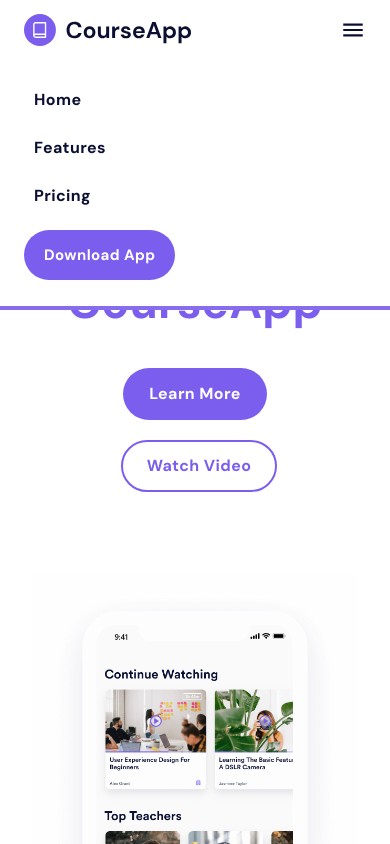
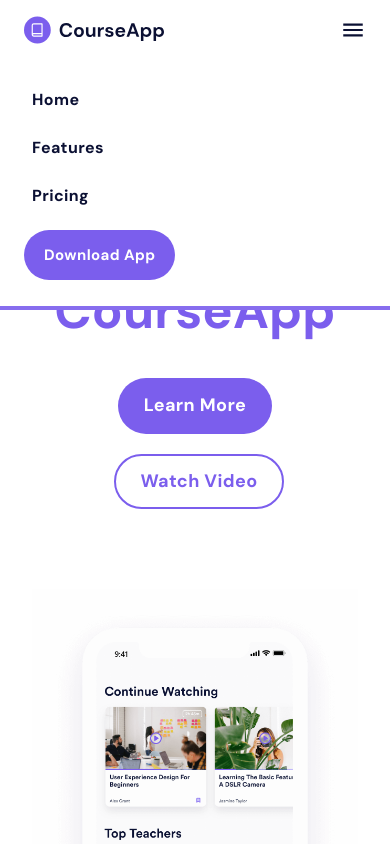
Before and after one commit to anujkamboj7/course-app, a Next.js app: page / in a window 390 px wide. Both pictures are taken after a click on the icon 353 px from the left and 30 px from the top of the page. Shown: the top 844 px of the page. Built offline with nearby package versions, Linux system fonts and the light colour scheme.

Commit message:
fix fontSize issue

```diff
--- a/package.json
+++ b/package.json
@@ -17,6 +17,7 @@
     "react": "17.0.2",
     "react-dom": "17.0.2",
     "react-icons": "^4.3.1",
+    "react-scroll": "^1.8.5",
     "swiper": "^8.0.6"
   },
   "devDependencies": {
--- a/src/components/Hero.jsx
+++ b/src/components/Hero.jsx
@@ -33,10 +33,10 @@ const Hero = () => {
               sx={{
                 width: { sm: "100%", md: "70%", lg: "75%" },
                 mx: "auto",
-                fontSize: { sm: "46px", md: "64px", lg: "72px" },
+                fontSize: { sm: "13vw", md: "64px", lg: "72px" },
                 fontWeight: "bold",
                 textAlign: "center",
-                lineHeight: { sm: "52px", md: "70px", lg: "78px" },
+                lineHeight: { sm: "14vw", md: "70px", lg: "78px" },
               }}
             >
               Learn anything you want with{" "}
@@ -44,10 +44,10 @@ const Hero = () => {
                 as='span'
                 color='primary.main'
                 sx={{
-                  fontSize: { sm: "46px", md: "64px", lg: "72px" },
+                  fontSize: { sm: "13vw", md: "64px", lg: "72px" },
                   fontWeight: "bold",
                   textAlign: "center",
-                  lineHeight: { sm: "52px", md: "70px", lg: "78px" },
+                  lineHeight: { sm: "14vw", md: "70px", lg: "78px" },
                 }}
               >
                 CourseApp
@@ -76,7 +76,7 @@ const Hero = () => {
                   display: "inline-block",
                   borderRadius: "40px",
                   textTransform: "none",
-                  fontSize: { sm: 16, md: 18 },
+                  fontSize: { sm: 18 },
                   letterSpacing: 0.4,
                   fontWeight: 700,
                   boxShadow: "none",
@@ -101,7 +101,7 @@ const Hero = () => {
                   ml: 1,
                   borderRadius: "40px",
                   textTransform: "none",
-                  fontSize: { sm: 16, md: 18 },
+                  fontSize: { sm: 18 },
                   letterSpacing: 0.4,
                   boxShadow: "none",
                   fontWeight: 700,
--- a/src/components/Navbar.jsx
+++ b/src/components/Navbar.jsx
@@ -1,17 +1,17 @@
 import Box from "@mui/material/Box";
 import Container from "@mui/material/Container";
-import Link from "@mui/material/Link";
 import Image from "next/image";
 import Button from "@mui/material/Button";
 import MenuIcon from "@mui/icons-material/Menu";
 import { useState } from "react";
+import { Link } from "react-scroll";
 
 const Navbar = () => {
   const [showMenu, setShowMenu] = useState(false);
   const pages = [
-    { name: "Home", url: "/" },
-    { name: "Features", url: "#features" },
-    { name: "Pricing", url: "#pricing" },
+    { name: "Home", url: "home" },
+    { name: "Features", url: "features" },
+    { name: "Pricing", url: "pricing" },
   ];
 
   return (
@@ -26,13 +26,28 @@ const Navbar = () => {
         }}
         maxWidth='xl'
       >
-        <Link href='/' sx={{ height: 32, width: 167, position: "relative" }}>
+        <Link
+          to='home'
+          spy={true}
+          smooth={true}
+          duration={2000}
+          smooth='easeInQuad'
+        >
+          <Box
+            sx={{
+              height: 32,
+              width: { sm: 140, md: 167 },
+              position: "relative",
+              cursor: "pointer",
+            }}
+          >
             <Image
               src='/logo.svg'
               layout='fill'
               alt='CourseApp-branding'
               priority
             />
+          </Box>
         </Link>
 
         <Box
@@ -41,10 +56,16 @@ const Navbar = () => {
           }}
         >
           {pages.map((page) => (
+            <Link
+              to={page.url}
+              spy={true}
+              smooth={true}
+              duration={2000}
+              smooth='easeInQuad'
+              key={page.name}
+            >
               <Button
-              href={page.url}
                 size='medium'
-              key={page.name}
                 sx={{
                   py: "8px",
                   px: "15px",
@@ -63,9 +84,16 @@ const Navbar = () => {
               >
                 {page.name}
               </Button>
+            </Link>
           ))}
+          <Link
+            to='download'
+            spy={true}
+            smooth={true}
+            duration={2000}
+            smooth='easeInQuad'
+          >
             <Button
-            href='#download'
               variant='contained'
               sx={{
                 color: "#fff",
@@ -86,6 +114,7 @@ const Navbar = () => {
             >
               Download Now
             </Button>
+          </Link>
         </Box>
 
         {/* Mobile Menu */}
@@ -108,15 +137,25 @@ const Navbar = () => {
             }}
           >
             {pages.map((page) => (
+              <Link
+                to={page.url}
+                spy={true}
+                smooth={true}
+                duration={1500}
+                smooth='easeInQuad'
+                style={{
+                  width: "100%",
+                }}
+                onClick={() => setShowMenu(false)}
+              >
                 <Button
-                onClick={() => setShowMenu(false)}
                   href={page.url}
                   size='medium'
                   key={page.name}
                   sx={{
                     py: "10px",
-                  px: "34px",
-                  width: "100%",
+                    px: "16px",
+                    mx: "16px",
                     color: "text.primary",
                     display: "block",
                     fontWeight: 700,
@@ -132,9 +171,18 @@ const Navbar = () => {
                 >
                   {page.name}
                 </Button>
+              </Link>
             ))}
+            <Link
+              to='download'
+              spy={true}
+              smooth={true}
+              duration={1500}
+              smooth='easeInQuad'
+              onClick={() => setShowMenu(false)}
+              style={{ width: "100%" }}
+            >
               <Button
-              href='#download'
                 variant='contained'
                 sx={{
                   color: "#fff",
@@ -156,6 +204,7 @@ const Navbar = () => {
               >
                 Download App
               </Button>
+            </Link>
           </Box>
         )}
 
--- a/src/pages/index.jsx
+++ b/src/pages/index.jsx
@@ -118,12 +118,12 @@ export default function Home() {
     featuresScrollTimeline2
       .fromTo(
         ".features-img-box-2",
-        { x: -100, opacity: 0 },
+        { x: 100, opacity: 0 },
         { x: 0, opacity: 1 }
       )
       .fromTo(
         ".features-content-2",
-        { x: 100, opacity: 0 },
+        { x: -100, opacity: 0 },
         { x: 0, opacity: 1 }
       );
 
@@ -236,7 +236,7 @@ export default function Home() {
     );
 
     const testimonialSection = gsap.timeline({
-      ease: "power4.easeOut",
+      ease: "power1.Out",
       scrollTrigger: {
         trigger: ".testimonial-container",
         start: "top center", // when the top of the trigger hits the top of the viewport
@@ -274,7 +274,7 @@ export default function Home() {
   }, []);
 
   return (
-    <Box sx={{ overflow: "hidden" }}>
+    <Box sx={{ overflow: "hidden" }} id='home'>
       <Head>
         <title>CourseApp - Website Template</title>
         <meta
@@ -294,6 +294,10 @@ export default function Home() {
         <meta property='og:type' content='website' />
         <meta content='summary_large_image' name='twitter:card' />
         <link rel='icon' href='/favicon.ico' />
+        <meta
+          name='viewport'
+          content='width=device-width, minimum-scale=1.0, maximum-scale = 1.0, user-scalable = no'
+        />
       </Head>
 
       <Navbar />
```
Also changed, not shown: 1 other file (tests, documents, lock files or other folders). Lines whose indentation alone changed are shown as unchanged.
